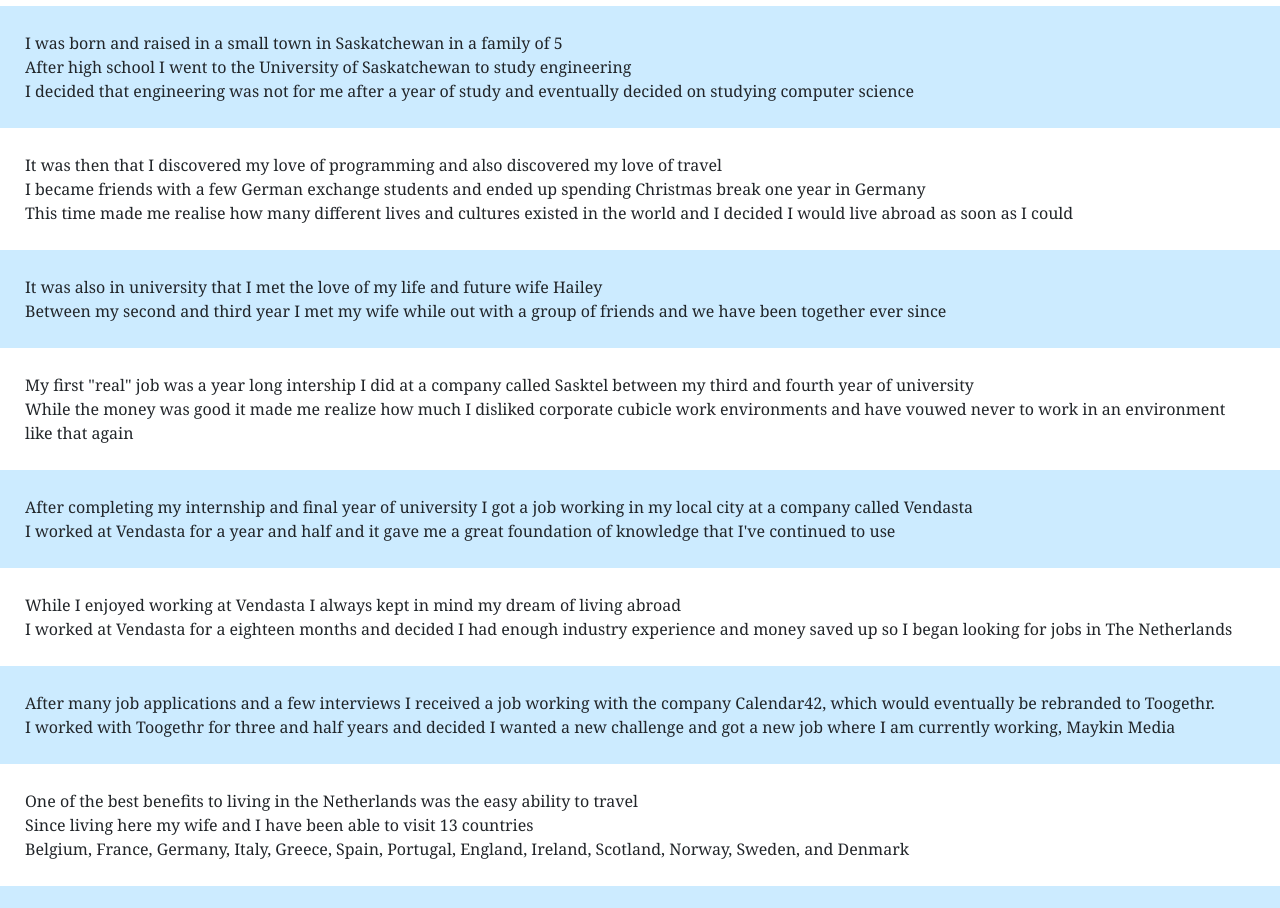
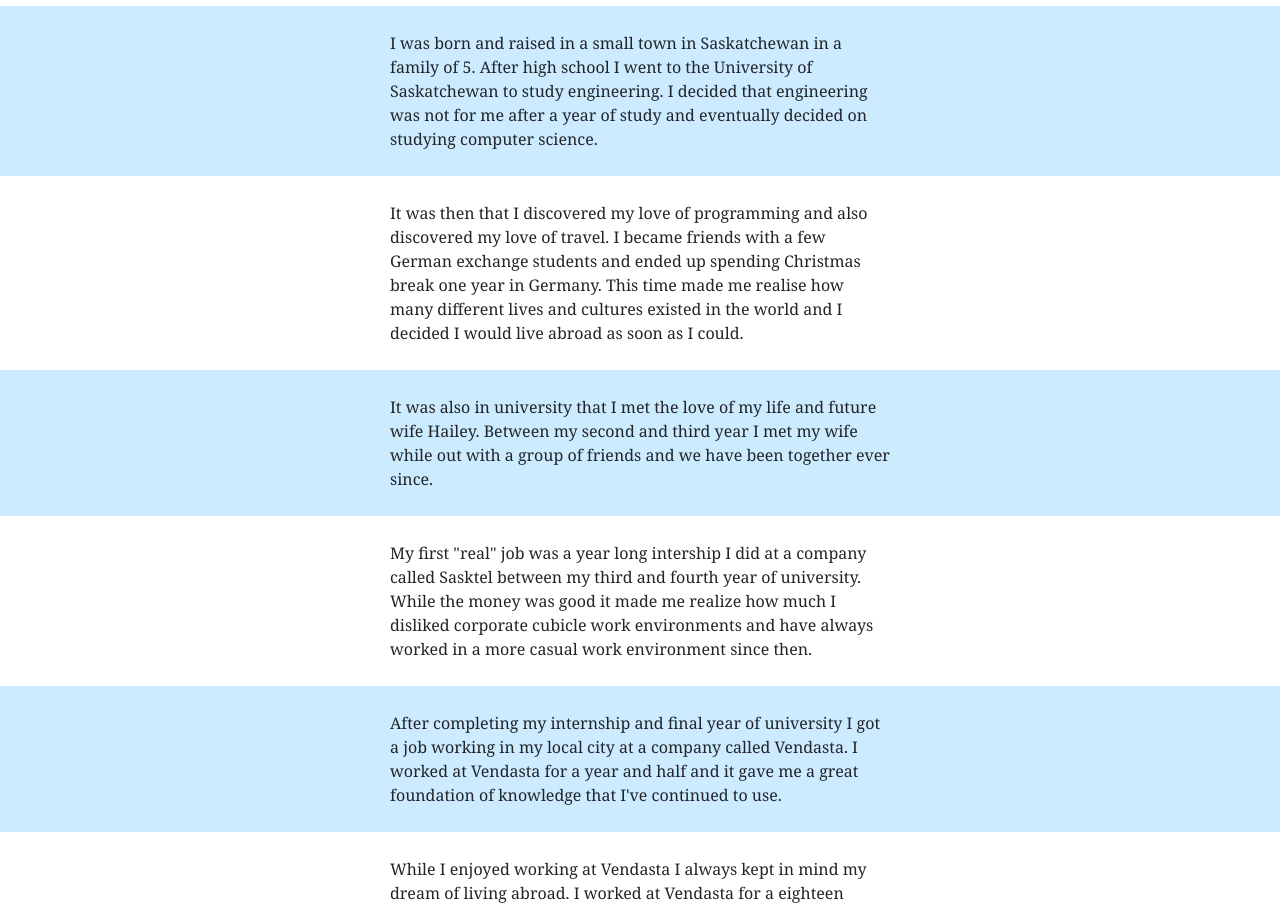
Before and after one commit to SheaMeyers/SheaMeyers.github.io, a React (Create React App) app: page /about-me in a window 1280 px wide. Shown: the part 200-1108 px from the top of the page. Built offline with nearby package versions, Linux system fonts and the light colour scheme.

Commit message:
Move text to center of the page

```diff
--- a/src/AboutMe.css
+++ b/src/AboutMe.css
@@ -11,9 +11,8 @@
     background-color: #ffffff;
     display: flex;
     flex-shrink: 0;
-    flex-direction: column;
     padding: 25px;
-    text-align: center;
+    justify-content: center;
 }
 
 .About-me-non-white-section {
@@ -21,11 +20,11 @@
     background-color: #ccebff;
     display: flex;
     flex-shrink: 0;
-    flex-direction: column;
     padding: 25px;
-    text-align: center;
+    justify-content: center;
 }
 
-.About-me-sentence {
+.About-me-section__text {
+    max-width: 500px;
     text-align: left;
 }
--- a/src/AboutMe.tsx
+++ b/src/AboutMe.tsx
@@ -10,100 +10,73 @@
                 <h2>A Quick Overview</h2>
             </div>
             <div className="About-me-non-white-section">
-                <p className='About-me-sentence'>I was born and raised in a small town in Saskatchewan in a family of 5</p>
-                <p className='About-me-sentence'>After high school I went to the University of Saskatchewan to study engineering</p>
-                <p className='About-me-sentence'>I decided that engineering was not for me after a year of study and
-                eventually decided on studying computer science
+                <p className="About-me-section__text">
+                    I was born and raised in a small town in Saskatchewan in a family of 5.
+                    After high school I went to the University of Saskatchewan to study engineering.
+                    I decided that engineering was not for me after a year of study and eventually
+                    decided on studying computer science.
                 </p>
             </div>
             <div className="About-me-section">
-                <p className='About-me-sentence'>It was then that I discovered my love of programming and also discovered my love of travel</p>
-                <p className='About-me-sentence'>
+                <p className="About-me-section__text">
+                    It was then that I discovered my love of programming and also discovered my love of travel.
                     I became friends with a few German exchange students and ended up spending Christmas break
-                    one year in Germany
-                </p>
-                <p className='About-me-sentence'>
+                    one year in Germany.
                     This time made me realise how many different lives and cultures existed in the world and
-                    I decided I would live abroad as soon as I could
+                    I decided I would live abroad as soon as I could.
                 </p>
             </div>
             <div className="About-me-non-white-section">
-                <p className='About-me-sentence'>It was also in university that I met the love of my life and future wife Hailey</p>
-                <p className='About-me-sentence'>
+                <p className="About-me-section__text">
+                    It was also in university that I met the love of my life and future wife Hailey.
                     Between my second and third year I met my wife while out with a group of friends and
-                    we have been together ever since
+                    we have been together ever since.
                 </p>
             </div>
             <div className="About-me-section">
-                <p className='About-me-sentence'>
-                    My first "real" job was a year long intership I did at a company called Sasktel between my third and
-                    fourth year of university
-                </p>
-                <p className='About-me-sentence'>
-                    While the money was good it made me realize how much I disliked corporate cubicle work environments
-                    and have vouwed never to work in an environment like that again
+                <p className="About-me-section__text">
+                    My first "real" job was a year long intership I did at a company called Sasktel
+                    between my third and fourth year of university.
+                    While the money was good it made me realize how much I disliked corporate cubicle
+                    work environments and have always worked in a more casual work environment since then.
                 </p>
             </div>
             <div className="About-me-non-white-section">
-                <p className='About-me-sentence'>
+                <p className="About-me-section__text">
                     After completing my internship and final year of university
-                    I got a job working in my local city at a company called Vendasta
-                </p>
-                <p className='About-me-sentence'>
+                    I got a job working in my local city at a company called Vendasta.
                     I worked at Vendasta for a year and half and
-                    it gave me a great foundation of knowledge that I've continued to use
+                    it gave me a great foundation of knowledge that I've continued to use.
                 </p>
             </div>
             <div className="About-me-section">
-                <p className='About-me-sentence'>
-                    While I enjoyed working at Vendasta I always kept in mind my dream of living abroad
-                </p>
-                <p className='About-me-sentence'>
-                    I worked at Vendasta for a eighteen months and decided I had enough industry experience and money saved up
-                    so I began looking for jobs in The Netherlands
+                <p className="About-me-section__text">
+                    While I enjoyed working at Vendasta I always kept in mind my dream of living abroad.
+                    I worked at Vendasta for a eighteen months and decided I had enough industry experience
+                    and money saved up so I began looking for jobs in The Netherlands.
                 </p>
             </div>
             <div className="About-me-non-white-section">
-                <p className='About-me-sentence'>
+                <p className="About-me-section__text">
                     After many job applications and a few interviews I received a job working with the company Calendar42,
                     which would eventually be rebranded to Toogethr.
-                </p>
-                <p className='About-me-sentence'>
                     I worked with Toogethr for three and half years and decided I wanted a new challenge and got a
                     new job where I am currently working, Maykin Media
                 </p>
             </div>
             <div className="About-me-section">
-                <p className='About-me-sentence'>
-                    One of the best benefits to living in the Netherlands was the easy ability to travel
-                </p>
-                <p className='About-me-sentence'>
-                    Since living here my wife and I have been able to visit 13 countries
-                </p>
-                <p className='About-me-sentence'>
+                <p className="About-me-section__text">
+                    One of the best benefits to living in the Netherlands was the easy ability to travel.
+                    Since living here my wife and I have been able to visit 13 countries.
                     Belgium, France, Germany, Italy, Greece, Spain, Portugal,
-                    England, Ireland, Scotland, Norway, Sweden, and Denmark
+                    England, Ireland, Scotland, Norway, Sweden, and Denmark.
                 </p>
             </div>
             <div className="About-me-non-white-section">
-                <p className='About-me-sentence'>
-                    For now I simply continue to enjoy life
-                </p>
-            </div>
-            <div className="About-me-section">
-                <p className='About-me-sentence'>
-                    Professionally I'm always interested in learning and develop new skills
-                </p>
-            </div>
-            <div className="About-me-non-white-section">
-                <p className='About-me-sentence'>
-                    Personally I continue to integrate into Dutch culture and while
-                </p>
-                <p className='About-me-sentence'>
+                <p className="About-me-section__text">
+                    I'm continuing to integrate into Dutch culture and while
                     I've passed both the inburgerings (integration) exams and staatsexams (state exams)
-                </p>
-                <p className='About-me-sentence'>
-                    I still feel there is much to learn about both the language and culture
+                    I still feel there is much to learn about both the language and culture.
                 </p>
             </div>
         </div>
--- a/src/Now.css
+++ b/src/Now.css
@@ -5,6 +5,13 @@
 .Now--white-section {
     background-color: #ffffff;
     padding: 10px;
+    display: flex;
+    flex-shrink: 0;
+    justify-content: center;
+}
+
+.Now--margins {
+    max-width: 500px;
 }
 
 .Now--header {
--- a/src/Now.tsx
+++ b/src/Now.tsx
@@ -16,6 +16,7 @@
                     <h2 className="Now--header">What am I doing now?</h2>
                 </div>
                 <div className="Now--white-section">
+                    <div className="Now--margins">
                         <h3 className="Now--sub-header">
                             I try to keep this page current about what I'm doing at the moment
                         </h3>
@@ -44,6 +45,7 @@
                     </div>
                 </div>
             </div>
+        </div>
     );
 };
 
```
Lines whose indentation alone changed are shown as unchanged.
